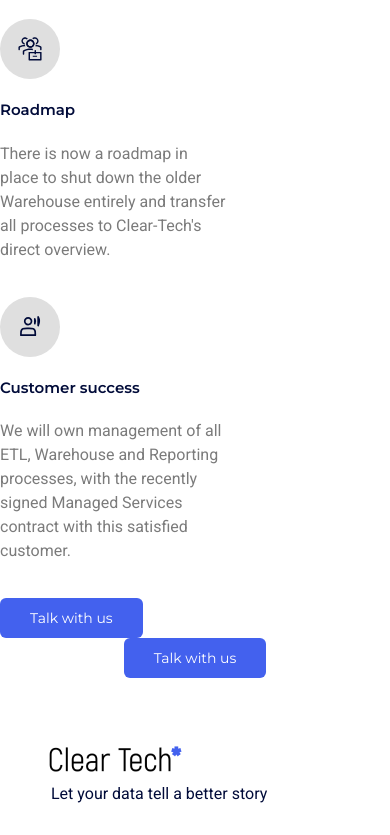
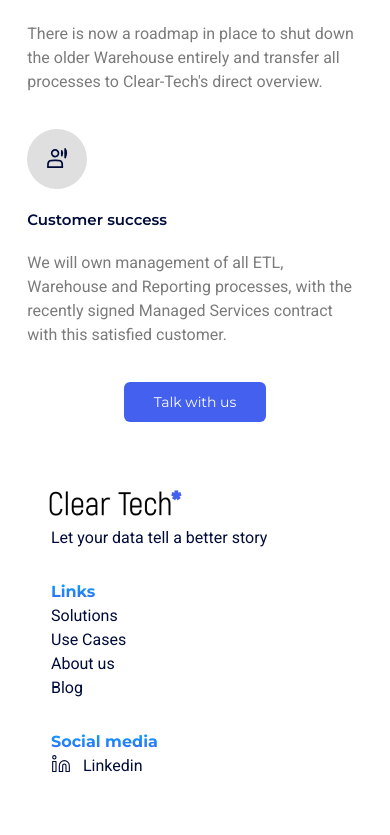
Before and after one commit to Eliman-C5/cleartechsite, a Next.js app: page /cases/NFP in a window 390 px wide. Shown: the part 2770-3605 px from the top of the page. Built offline with nearby package versions, Linux system fonts and the light colour scheme.

Commit message:
Solucionando error en maquetado

```diff
--- a/components/CasesSections/Results.jsx
+++ b/components/CasesSections/Results.jsx
@@ -12,7 +12,7 @@
           The <span className="gradient_title ">results</span>
         </h2>
       </div>
-      <article className="max-w-[1146px] lg:h-[720px] flex  items-center mx-auto justify-around   relative">
+      <article className="max-w-[1146px] lg:h-[720px] lg:flex items-center mx-auto justify-around relative">
         <div className=" flex md:flex-wrap flex-col md:flex-row w-[86%] mx-auto lg:mx-0 lg:w-[545px] h-auto lg:h-[80%] items-end">
           {results_data.map((c) => (
             <IconCard key={c.id} icon={c.icon} title={c.title} desc={c.desc} />
@@ -22,7 +22,7 @@
           <img src={rightImage} alt="map" className="hidden lg:block " />
         </div>
       </article>
-      <div className="max-w-[1146px] mx-auto lg:block bottom-[10px]">
+      <div className="hidden lg:block max-w-[1146px] mx-auto bottom-[10px]">
         <Button title="Talk with us" contactButton />
       </div>
       <div className=" lg:hidden  flex justify-center bottom-[-20px]">
```
